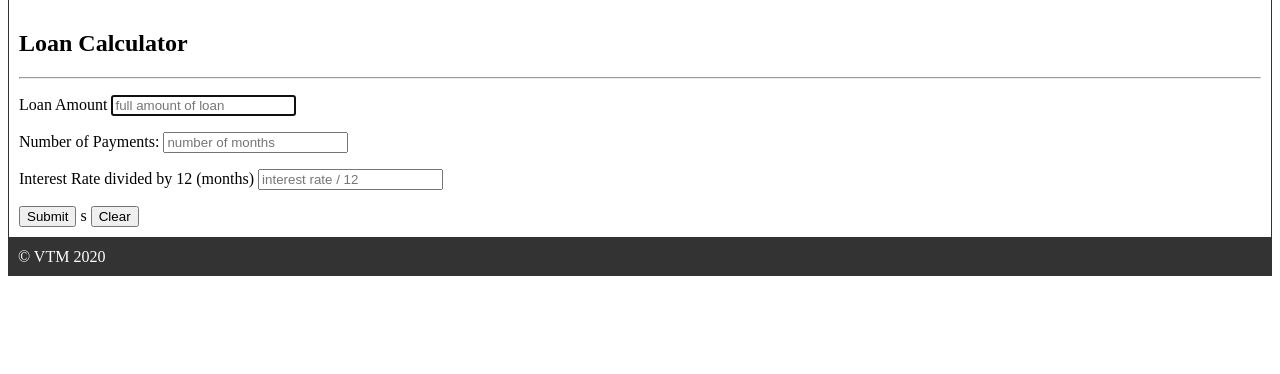
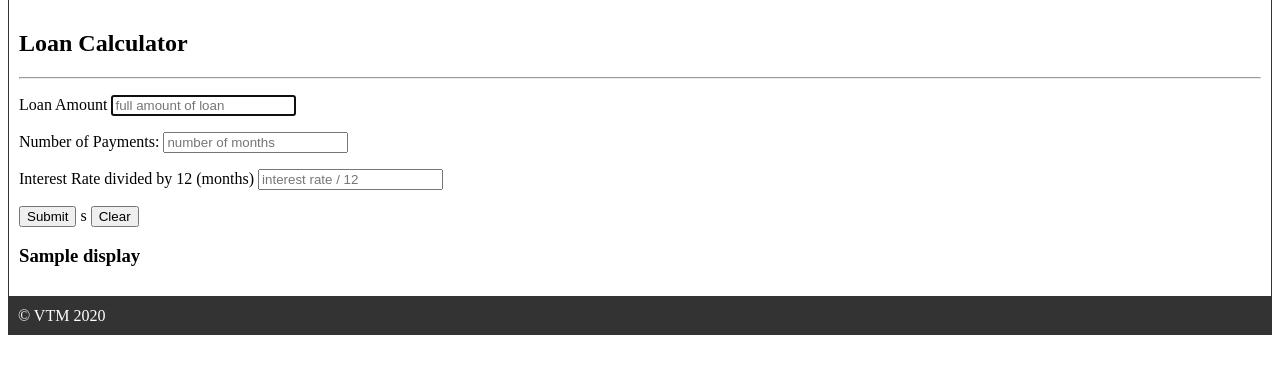
Before and after one commit to oliverjmoeller/homework3, a Flask app: template templates/estimate.html in a window 1280 px wide. Shown: the part 155-529 px from the top of the page. Run offline with Flask 2, Linux system fonts and the light colour scheme; the template is opened without the code that fills it: most values are stand-ins (such as "Sample title", 1, 10 or a date in 2020).

Commit message:
added display

```diff
--- a/app.py
+++ b/app.py
@@ -29,10 +29,7 @@ def estimate():
         Discount_Factor = (((1+ InterestRate)**NoOfPayments)-1)/((InterestRate * (1+ InterestRate)**NoOfPayments))
         Payment_Amount = Loan_Amount/Discount_Factor
 
-
-        print(Payment_Amount)
-
-
+        return render_template('estimate.html', display = Payment_Amount, pageTitle ='Loan Calculation')
 
     return render_template('estimate.html', pageTitle='Loan Calculation')
 
--- a/templates/estimate.html
+++ b/templates/estimate.html
@@ -32,6 +32,12 @@ s
 
 </form>
 
+<p>
+	<h3>
+		{{ display }}
+	</h3>
+</p>
+
 
 
 
```
